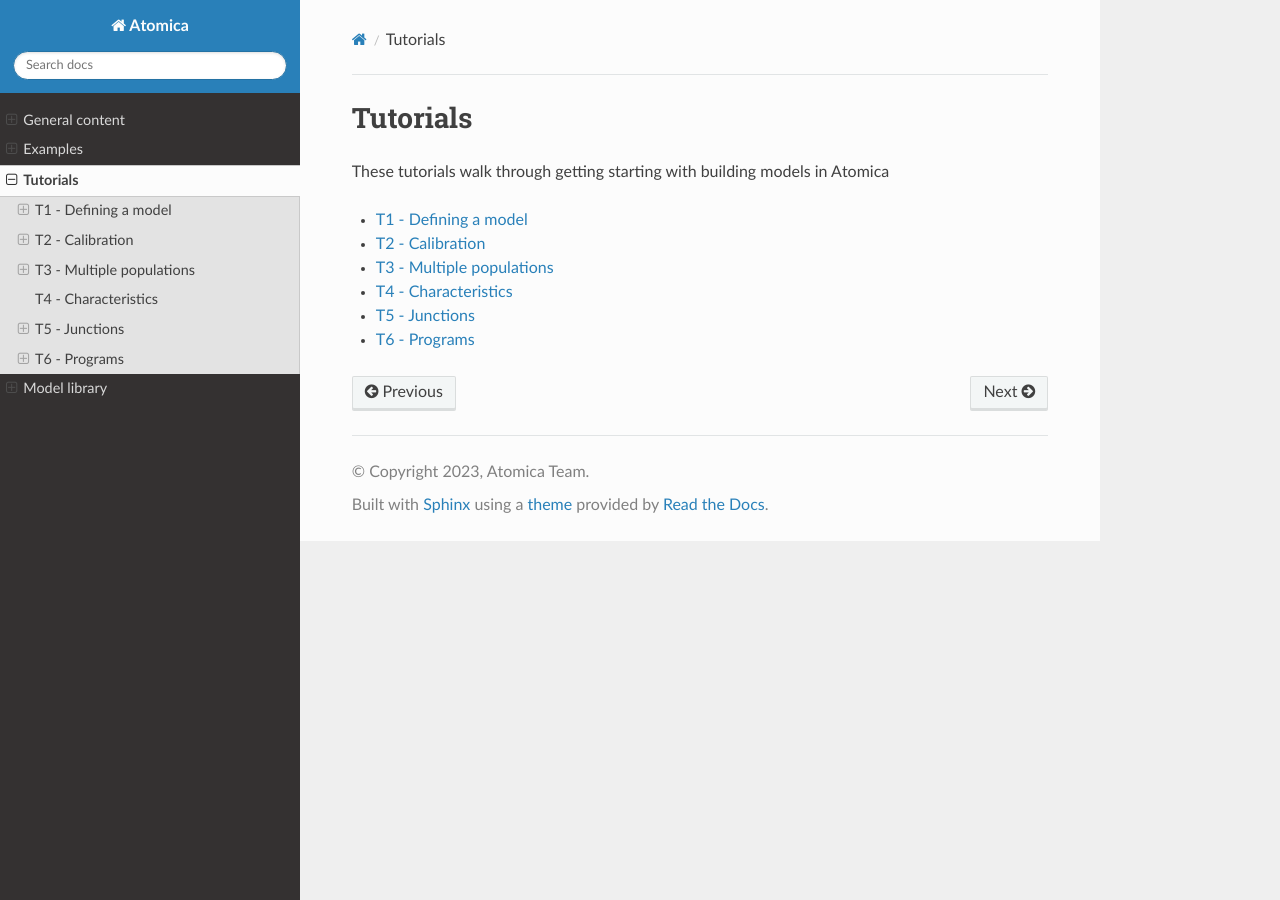
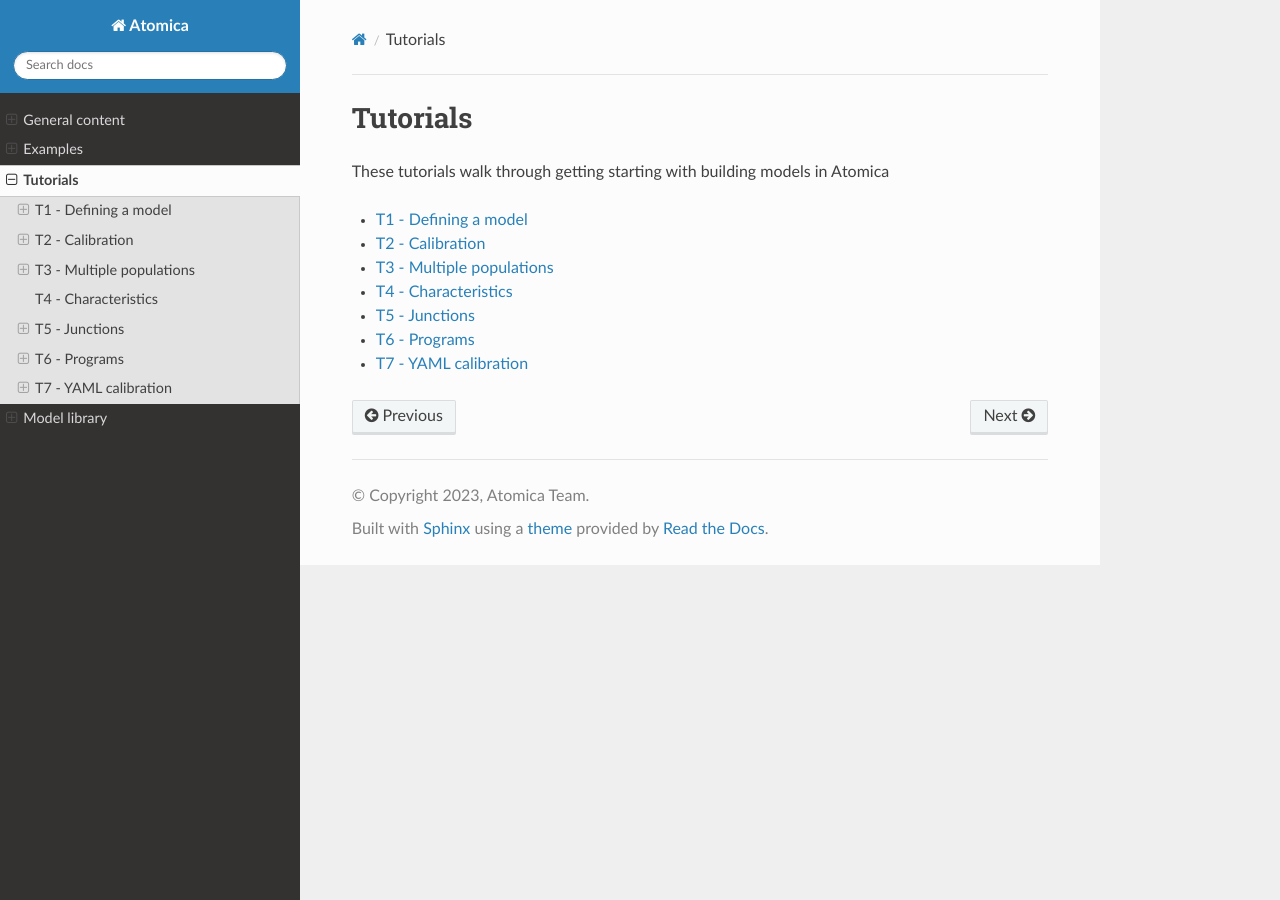
Before and after one commit to atomicateam/atomica, a Sphinx documentation site: the page built from docs/tutorial/index.rst, in a window 1280 px wide. Built offline with Sphinx 7.4.7 and the Read the Docs theme 3.1.0, drawn with Linux system fonts in a browser that asks for light colours; the version number is read from the project's files by our own code.

Commit message:
Resolve todos and fix links

```diff
--- a/docs/tutorial/index.rst
+++ b/docs/tutorial/index.rst
@@ -12,3 +12,4 @@ These tutorials walk through getting starting with building models in Atomica
     T4-Characteristics
     T5-Junctions
     T6-Programs
+    T7/T7_YAML_autocalibration
```
Also changed, not shown: docs/general/YAML_calibration.ipynb, docs/tutorial/T7/T7_YAML_autocalibration.ipynb.
